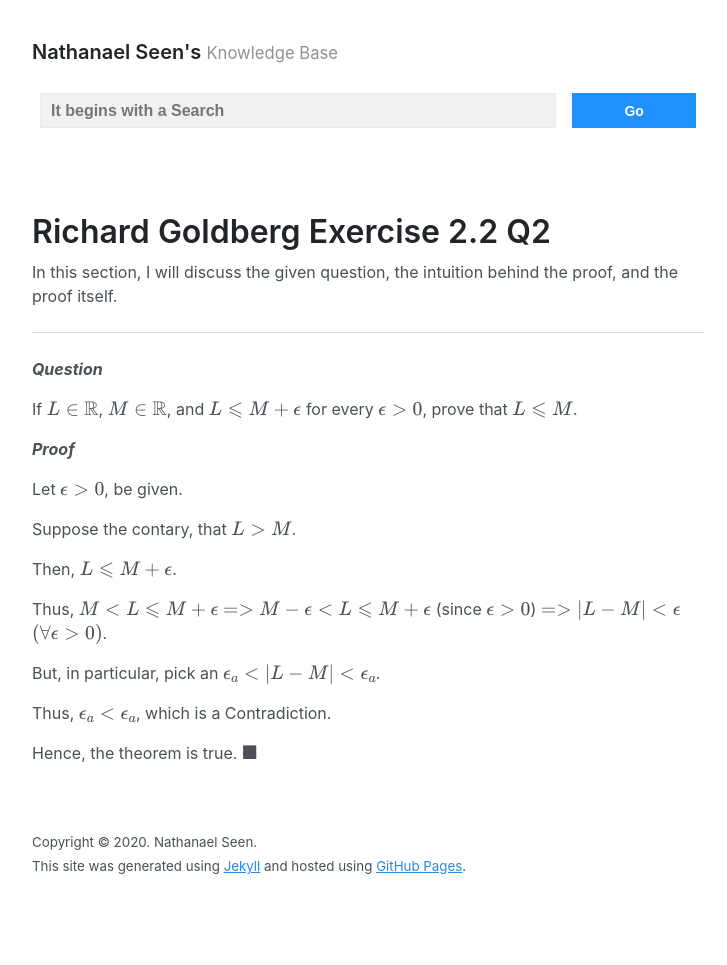
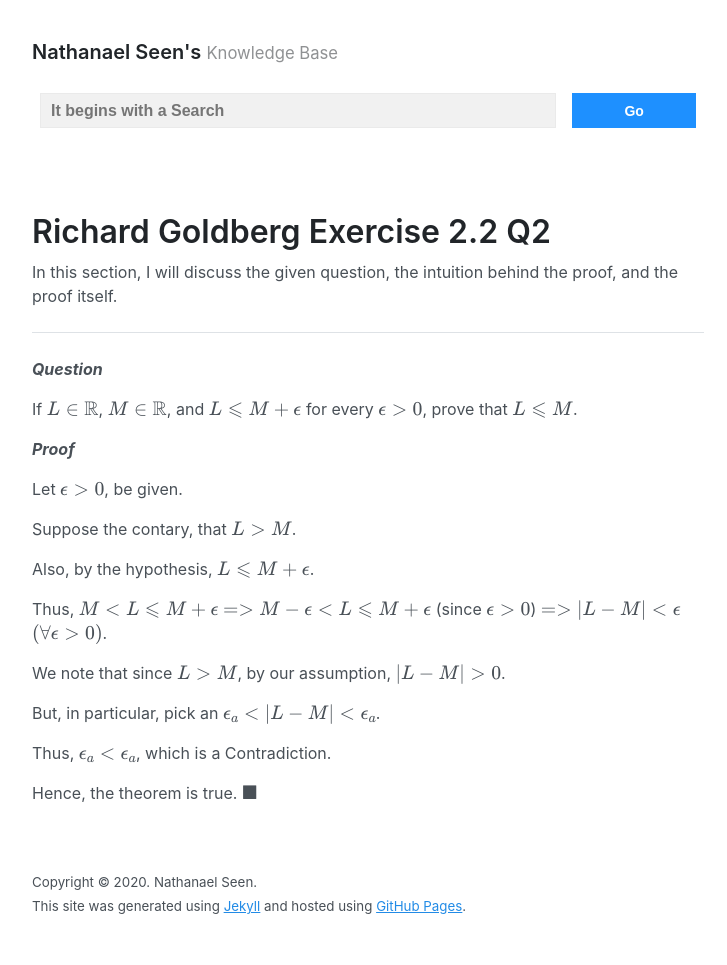
Before and after one commit to nathanaelseen/nathanaelseen.github.io, a Jekyll site: the page built from _pages/richardgoldbergqns0000000004.md, in a window 1280 px wide. Shown: the whole page, without its empty margins (272-999 px from the left). Built offline with Jekyll 4.4.1, drawn with Linux system fonts in a browser that asks for light colours; formulas are drawn with MathJax 3; before the commit the page ends 925 px from its top, so only the background shows below that.

Commit message:
Update page richardgoldbergqns0000000004.md'

```diff
--- a/_pages/richardgoldbergqns0000000004.md
+++ b/_pages/richardgoldbergqns0000000004.md
@@ -22,10 +22,12 @@ Let $$\epsilon > 0$$, be given.
 
 Suppose the contary, that $$L > M$$.
 
-Then, $$L \leqslant M + \epsilon$$.
+Also, by the hypothesis, $$L \leqslant M + \epsilon$$.
 
 Thus, $$M < L \leqslant M + \epsilon$$ $$ => M - \epsilon < L \leqslant M + \epsilon$$
 (since $$\epsilon > 0$$) $$ => \lvert L - M \rvert < \epsilon$$ $$(\forall \epsilon > 0)$$.
+
+We note that since $$L > M$$, by our assumption, $$\lvert L - M \rvert > 0$$.
 
 But, in particular, pick an $$\epsilon_a < \lvert L - M \rvert < \epsilon_a$$.
 
```
